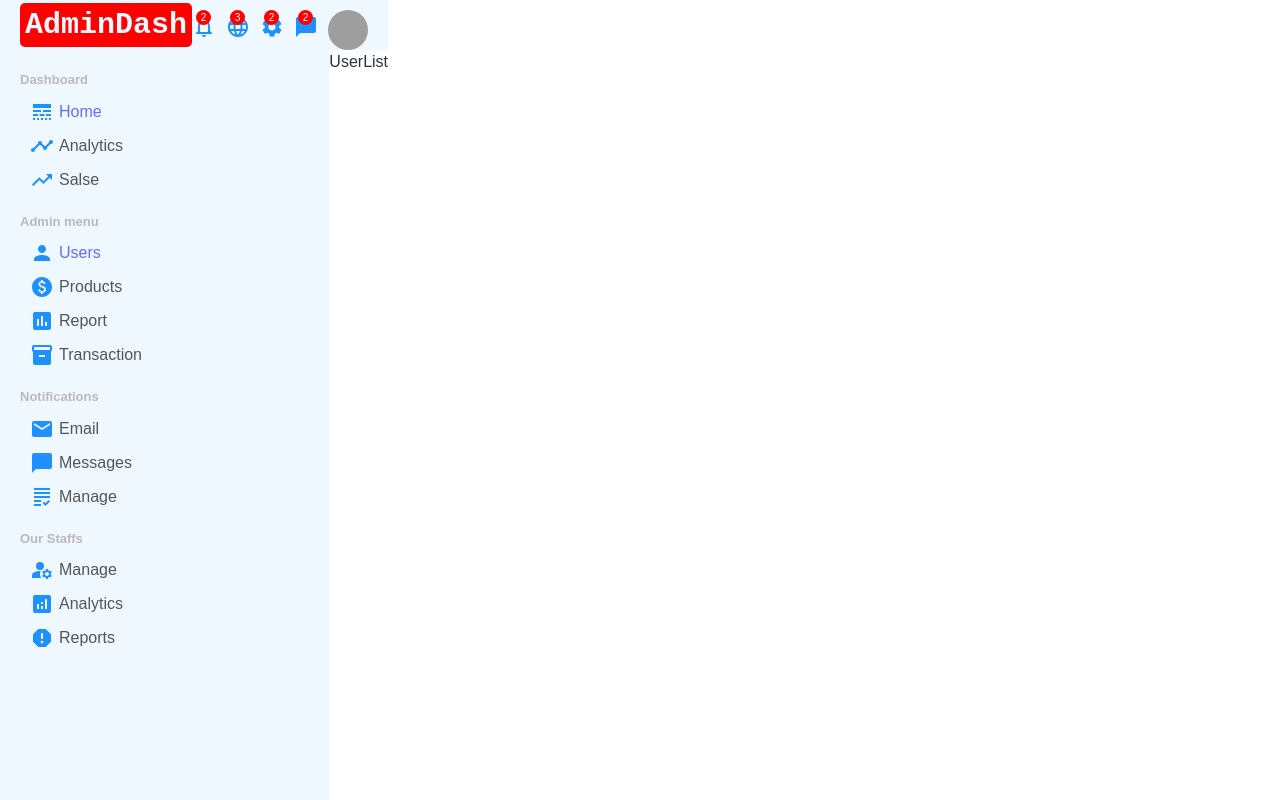
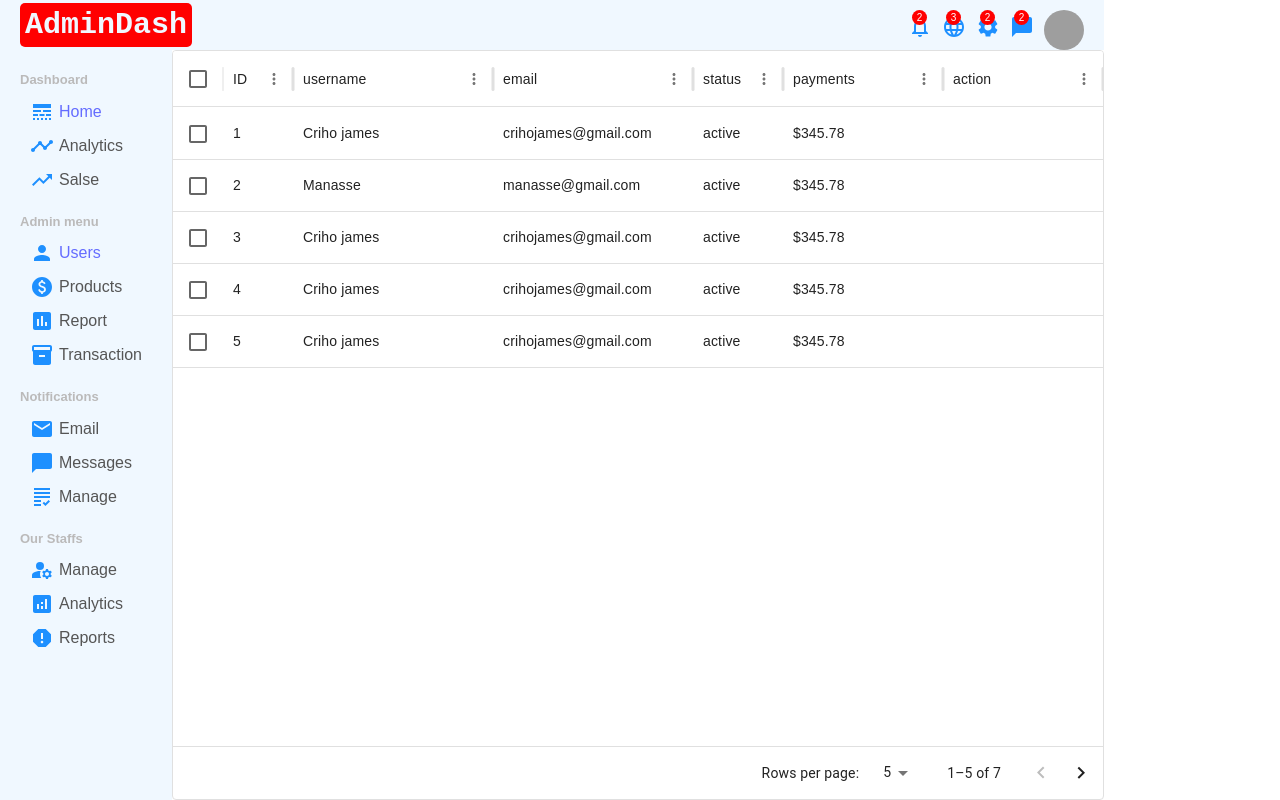
Before and after one commit to Crihojames/Dashboard-website, a React (Vite) app: page /userlist in a window 1280 px wide. Built offline with nearby package versions, Linux system fonts and the light colour scheme; grey boxes are pictures that could not be loaded.

Commit message:
User List Table

```diff
--- a/package.json
+++ b/package.json
@@ -14,6 +14,7 @@
     "@emotion/styled": "^11.11.0",
     "@mui/icons-material": "^5.15.12",
     "@mui/material": "^5.15.12",
+    "@mui/x-data-grid": "^7.0.0",
     "react": "^18.2.0",
     "react-circular-progressbar": "^2.1.0",
     "react-dom": "^18.2.0",
--- a/src/assets/pages/userlist/UserList.jsx
+++ b/src/assets/pages/userlist/UserList.jsx
@@ -1,6 +1,100 @@
+import "./userlist.css"
+import { DataGrid } from "@mui/x-data-grid"
 
 export default function UserList() {
+  const columns = [
+    { field: "id", headerName: "ID", width: 70 },
+    { field: "username", headerName: "username", width: 200 },
+    { field: "email", headerName: "email", width: 200 },
+    {
+      field: "status",
+      headerName: "status",
+      width: 90,
+    },
+    {
+      field: "payment",
+      headerName: "payments",
+      width: 160,
+    },
+    {
+      field: "action",
+      headerName: "action",
+      width: 160,
+    },
+  ]
+
+  const rows = [
+    {
+      id: 1,
+      username: "Criho james",
+      avatar: "ew",
+      email: "crihojames@gmail.com",
+      status: "active",
+      payment: "$345.78",
+    },
+    {
+      id: 2,
+      username: "Manasse",
+      avatar: "ew",
+      email: "manasse@gmail.com",
+      status: "active",
+      payment: "$345.78",
+    },
+    {
+      id: 3,
+      username: "Criho james",
+      avatar: "ew",
+      email: "crihojames@gmail.com",
+      status: "active",
+      payment: "$345.78",
+    },
+    {
+      id: 4,
+      username: "Criho james",
+      avatar: "ew",
+      email: "crihojames@gmail.com",
+      status: "active",
+      payment: "$345.78",
+    },
+    {
+      id: 5,
+      username: "Criho james",
+      avatar: "ew",
+      email: "crihojames@gmail.com",
+      status: "active",
+      payment: "$345.78",
+    },
+    {
+      id: 6,
+      username: "Criho james",
+      avatar: "ew",
+      email: "crihojames@gmail.com",
+      status: "active",
+      payment: "$345.78",
+    },
+    {
+      id: 7,
+      username: "Criho james",
+      avatar: "ew",
+      email: "crihojames@gmail.com",
+      status: "active",
+      payment: "$345.78",
+    },
+  ]
+
   return (
-    <div>UserList</div>
+    <div className="userlist">
+      <DataGrid
+        rows={rows}
+        columns={columns}
+        initialState={{
+          pagination: {
+            paginationModel: { page: 0, pageSize: 5 },
+          },
+        }}
+        pageSizeOptions={[5, 10]}
+        checkboxSelection
+      />
+    </div>
   )
 }
--- a/src/assets/pages/userlist/userlist.css
+++ b/src/assets/pages/userlist/userlist.css
@@ -0,0 +1,3 @@
+.userlist{
+    flex: 4;
+}
```
Also changed, not shown: 1 other file (tests, documents, lock files or other folders).
